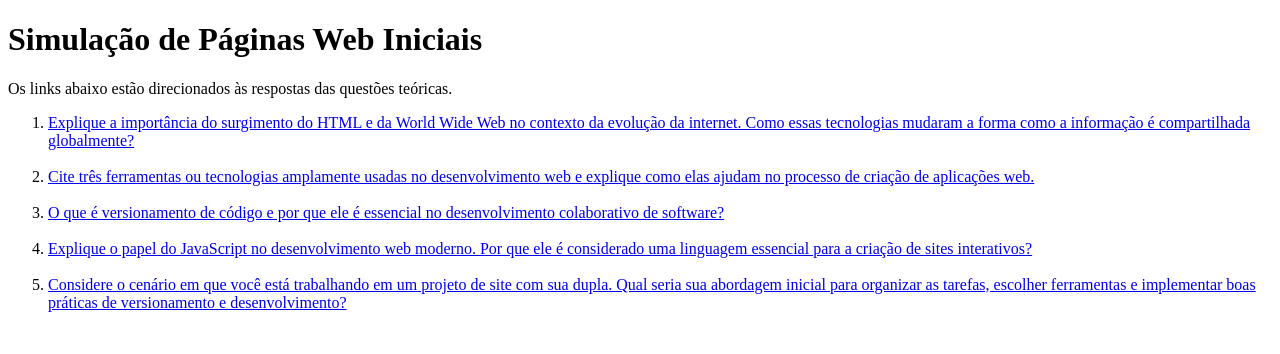
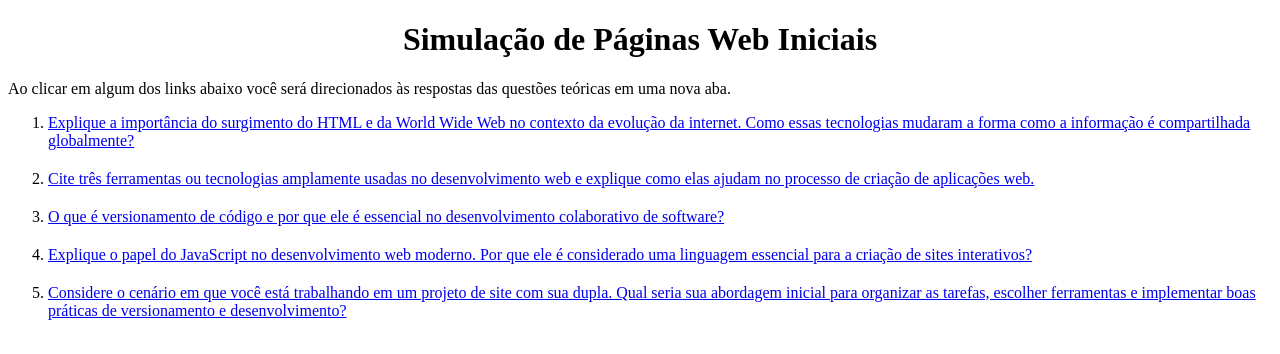
Before and after one commit to Vitoria-Maria0912/Labs-WebII, a plain HTML site: page lab 1/index.html in a window 1280 px wide. Drawn offline with Linux system fonts and the light colour scheme.

Commit message:
refactor: Ajustando respostas.

```diff
--- a/lab 1/index.html
+++ b/lab 1/index.html
@@ -6,24 +6,24 @@
     <title>Lab 1 - Web II</title>
 </head>
 <body>
-    <h1>Simulação de Páginas Web Iniciais</h1>
-    <p>Os links abaixo estão direcionados às respostas das questões teóricas.</p>
+    <h1 style="text-align: center;">Simulação de Páginas Web Iniciais</h1>
+    <p>Ao clicar em algum dos links abaixo você será direcionados às respostas das questões teóricas em uma nova aba.</p>
     <ol>
-        <li><a href="resposta1.txt" target="_blank">Explique a importância do surgimento do HTML e da World Wide Web no contexto da evolução da internet.
-            Como essas tecnologias mudaram a forma como a informação é compartilhada globalmente?</a></li><br>
+        <li style="padding-bottom: 20px;"><a href="respostas/resposta1.txt" target="_blank">Explique a importância do surgimento do HTML e da World Wide Web no contexto da evolução da internet.
+            Como essas tecnologias mudaram a forma como a informação é compartilhada globalmente?</a></li>
 
-        <li><a href="resposta2.txt" target="_blank">Cite três ferramentas ou tecnologias amplamente usadas no
-            desenvolvimento web e explique como elas ajudam no processo de criação de aplicações web.</a></li><br>
+        <li style="padding-bottom: 20px;"><a href="respostas/resposta2.txt" target="_blank">Cite três ferramentas ou tecnologias amplamente usadas no
+            desenvolvimento web e explique como elas ajudam no processo de criação de aplicações web.</a></li>
 
-        <li><a href="resposta3.txt" target="_blank">O que é versionamento de código e por que ele é essencial no
-            desenvolvimento colaborativo de software?</a></li><br>
+        <li style="padding-bottom: 20px;"><a href="respostas/resposta3.txt" target="_blank">O que é versionamento de código e por que ele é essencial no
+            desenvolvimento colaborativo de software?</a></li>
 
-        <li><a href="resposta4.txt" target="_blank">Explique o papel do JavaScript no desenvolvimento web moderno.
-            Por que ele é considerado uma linguagem essencial para a criação de sites interativos?</a></li><br>
+        <li style="padding-bottom: 20px;"><a href="respostas/resposta4.txt" target="_blank">Explique o papel do JavaScript no desenvolvimento web moderno.
+            Por que ele é considerado uma linguagem essencial para a criação de sites interativos?</a></li>
 
-        <li><a href="resposta5.txt" target="_blank">Considere o cenário em que você está trabalhando em um projeto
+        <li style="padding-bottom: 20px;"><a href="respostas/resposta5.txt" target="_blank">Considere o cenário em que você está trabalhando em um projeto
             de site com sua dupla. Qual seria sua abordagem inicial para organizar as tarefas, escolher ferramentas
-            e implementar boas práticas de versionamento e desenvolvimento?</a></li><br>
+            e implementar boas práticas de versionamento e desenvolvimento?</a></li>
     </ol>
 </body>
 </html>
--- /dev/null
+++ b/lab 1/respostas/resposta1.txt
@@ -0,0 +1,4 @@
+O surgimento do HTML e da World Wide Web (WWW) foram importantes pois proporcionaram a padronização na forma de estruturar websites,
+logo, vários pesquisadores de diversas partes do mundo poderiam implementar e executar de maneira semelhante tornando mais eficiente
+e menos proprenso a erros, dado que para todos uma tag `<p></p>` é utilizada para criar um parágrafo, um header(<h1></h1> ... <h6></h6>)
+tem tamanhos diferentes, a tag `<title></title>` mostra o título que irá aparecer para o usuário e assim por diante.
--- a/lab 1/respostas/resposta4.txt
+++ b/lab 1/respostas/resposta4.txt
@@ -1,5 +1,5 @@
 JavaScript é uma linguagem multiparadimas, logo ela facilita a implementação em diferentes plataformas. Assim como o HTML é a estrutura e o CSS a estilização,
 o JavaScript é o que implementa a lógica que será executada pelas aplicações Web, essa tríade forma a base para o desenvolvimento Web, pois esta linguagem permite
 a interação do usuário com a aplicação, é ela quem estará estabelecendo a conexão entre Frontend e Backend, fazendo a manipulação dos dados, lógica de negócios,
-seja diretamente ou por meio de uma framework, como React. Ela é essencial pois sem ela as páginas Web são estáticas e não podem realizar nenhuma ação que necessite de uma
-lógica por trás, como por exemplo mudar o tema da página.
+seja diretamente ou por meio de uma framework, como React. Ela é essencial pois sem ela as páginas Web são estáticas e não podem realizar nenhuma ação que necessite
+de uma lógica por trás, como por exemplo mudar o tema da página.
```
Also changed, not shown: lab 1/resposta1.txt (deleted, +0 -8 lines), lab 1/resposta2.txt (deleted, +0 -13 lines), lab 1/respostas/resposta2.txt (added, +11 -0 lines), lab 1/respostas/resposta3.txt (+3 -4 lines), lab 1/resposta3.txt (deleted), lab 1/resposta4.txt (deleted), lab 1/resposta5.txt (deleted).
